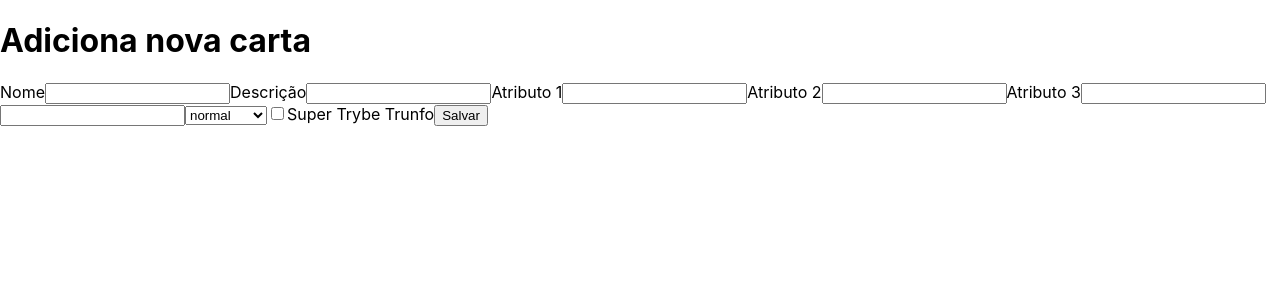
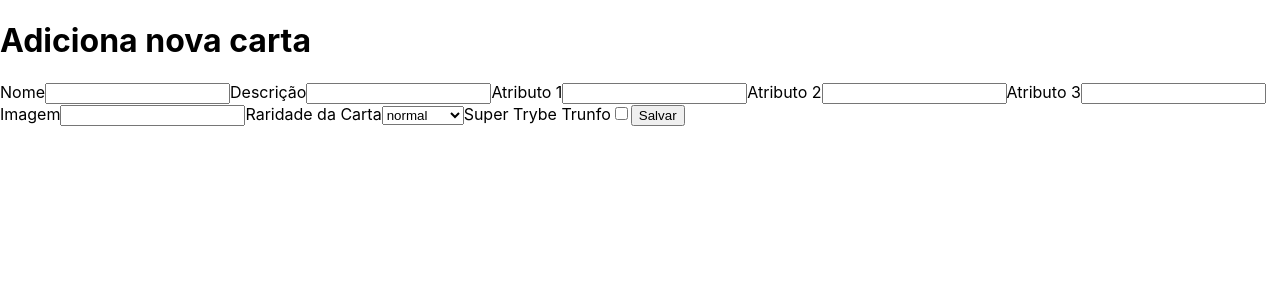
Before and after one commit to estercarvalhocv/project-tryunfo, a React (Create React App) app: page / in a window 1280 px wide. Shown: the top 300 px of the page. Built offline with nearby package versions, Linux system fonts and the light colour scheme.

Commit message:
agora vai

```diff
--- a/src/components/Form.js
+++ b/src/components/Form.js
@@ -1,6 +1,6 @@
 // import PropTypes from 'prop-types';
 
-import React from "react";
+import React from 'react';
 
 class Form extends React.Component {
   render() {
@@ -20,62 +20,66 @@ class Form extends React.Component {
     } = this.props */
     return (
       <form>
-        <label htmlFor='name-input'>
+        <control>
+          <label htmlFor="name-input">
             Nome
             <input
               data-testid="name-input"
               type="text"
             />
           </label>
-        <label htmlFor='description-input'>
+          <label htmlFor="description-input">
             Descrição
             <input
               data-testid="description-input"
               type="textarea"
             />
           </label>
-        <label htmlFor='attr1-input'>
+          <label htmlFor="attr1-input">
             Atributo 1
             <input
               data-testid="attr1-input"
               type="number"
             />
           </label>
-        <label>
+          <label htmlFor="attr2">
             Atributo 2
-          < input
+            <input
               data-testid="attr2-input"
               type="number"
             />
           </label>
-        <label>
+          <label htmlFor="attr3">
             Atributo 3
             <input
               data-testid="attr3-input"
               type="number"
             />
           </label>
-        <label>
+          <label htmlFor="image-input">
+            Imagem
             <input
               data-testid="image-input"
               type="number"
             />
           </label>
-        <label>
-          < select
-            data-testid="rare-input" >
+          <label htmlFor="rare-input">
+            Raridade da Carta
+            <select
+              data-testid="rare-input"
+            >
               <option>normal</option>
               <option>raro</option>
               <option>muito raro</option>
             </select>
           </label>
           <label htmlFor="trunfo-input">
+            Super Trybe Trunfo
             <input
               data-testid="trunfo-input"
               type="checkbox"
               id="trunfo-input"
             />
-          Super Trybe Trunfo
           </label>
           <button
             data-testid="save-button"
@@ -84,10 +88,11 @@ class Form extends React.Component {
           >
             Salvar
           </button>
+        </control>
       </form>
     );
   }
-};
+}
 /* form.propTypes =
   cardName,
   cardDescription,
@@ -96,12 +101,11 @@ class Form extends React.Component {
   cardAttr3,
   cardImage,
   cardRare,
-  cardTrunfo */
-  // hasTrunfo,
-  // isSaveButtonDisabled,
-  // onInputChange,
-  // onSaveButtonClick
-
+  cardTrunfo,
+  hasTrunfo,
+  isSaveButtonDisabled,
+  onInputChange,
+  onSaveButtonClick */
 
 export default Form;
-// corriginto espaçamento
+/* corriginto espaçamento */
```
Lines whose indentation alone changed are shown as unchanged.
